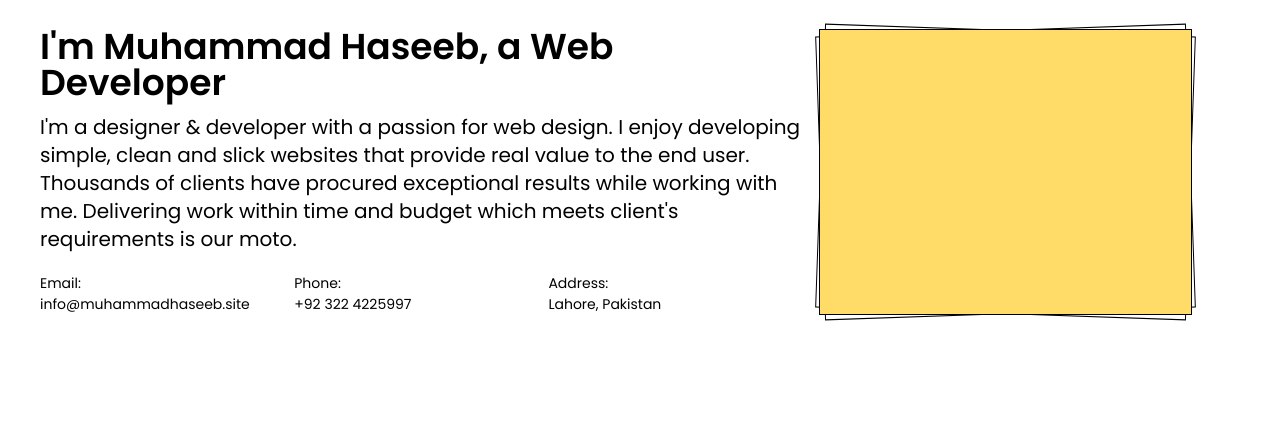
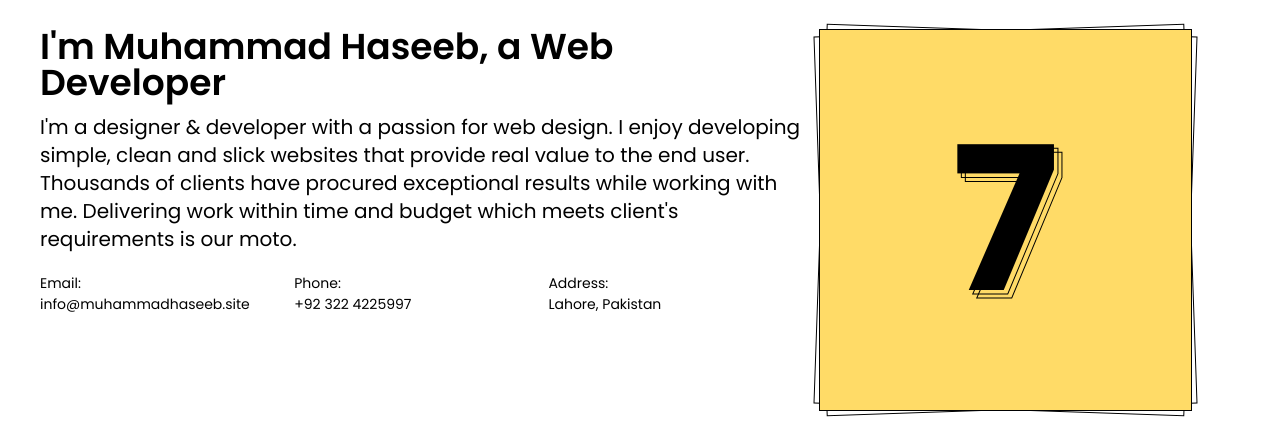
Before and after one commit to mhaseeb37/haseebportfolio, a Next.js app: page /profile in a window 1280 px wide. Shown: the part 887-1311 px from the top of the page. Before the commit the page ends 1218 px from the top, so only its background shows below. Built offline with nearby package versions, Linux system fonts and the light colour scheme; a web font is replaced by a local one.

Commit message:
gsap mousemove event added

```diff
--- a/app/ui/components/about.js
+++ b/app/ui/components/about.js
@@ -1,8 +1,44 @@
+"use client";
+import { useRef } from "react";
+import gsap from "gsap";
+import { useGSAP } from "@gsap/react";
 import { poppins, lusitana } from "../fonts";
 
 export default function About() {
+    const container = useRef();
+
+    const body = document.querySelector('body');
+    useGSAP(()=>{
+        body.addEventListener('mousemove',function(e){
+            // Get the element's bounding box
+            const rect = body.getBoundingClientRect();
+
+            // Calculate the cursor position relative to the element
+            const x = e.clientX - rect.left;  // X-coordinate inside the element
+            const y = e.clientY - rect.top;   // Y-coordinate inside the element
+
+            // Calculate the shadow offset based on cursor position (center it)
+            const offsetX = (x - rect.width / 2) / 150;
+            const offsetY = (y - rect.height / 2) / 150;
+
+            // Use GSAP to animate the shadow position dynamically
+            gsap.to(".expOutlineOne", {
+                x: offsetX,
+                y: offsetY,
+                ease: 'power3.out',
+                duration: 0.3
+            });
+            gsap.to(".expOutlineTwo", {
+                x: offsetX + 5,
+                y: offsetY + 5,
+                ease: 'power3.out',
+                duration: 0.3
+            });
+        });
+    });
+
   return (
-    <div className={`${poppins.className} aboutwrapper pt-32 w-full md:max-w-3xl lg:max-w-4xl xl:max-w-6xl text-black`}>
+    <div className={`${poppins.className} aboutwrapper pt-32 w-full md:max-w-3xl lg:max-w-4xl xl:max-w-6xl text-black`} ref={container}>
       <div className="aboutAboveWrapper relative">
         <span
           className={`${lusitana.className} titleOverlay absolute font-bold top-[-50px] left-0 uppercase text-[64px] md:text-9xl opacity-5`}
@@ -44,7 +80,17 @@ export default function About() {
             </div>
           </div>
           <div className="col-span-12 md:col-span-4 relative border bg-[#ffdb67] p-10 border-[#000000] before:block before:absolute before:-inset-0 before:rotate-2 before:w-full before:border before:border-[#000000] before:z-[-1] before:transition-transform before:duration-300 after:block after:absolute after:-inset-0 after:-rotate-2 after:w-full after:border after:border-[#000000] after:z-[-1] after:transition-transform after:duration-300 hover:before:rotate-0 hover:after:rotate-0">
-            <div className="yearsExpWrapper"></div>
+            <div className="group yearsExpWrapper relative flex justify-center font-bold">
+                <span className="expOutlineOne absolute inset-0 text-center text-[200px] translate-x-1 translate-y-1 group-hover:hidden" style={{
+                    WebkitTextStroke: '1px #000',
+                    WebkitTextFillColor: 'rgba(0, 0, 0, 0)',
+                }}>7</span>
+                <span className="expOutlineTwo absolute inset-0 text-center text-[200px] translate-x-2 translate-y-2 group-hover:hidden" style={{
+                    WebkitTextStroke: '1px #000',
+                    WebkitTextFillColor: 'rgba(0, 0, 0, 0)',
+                }}>7</span>
+                <span className="expNumber text-[200px]">7</span>
+            </div>
           </div>
         </div>
       </div>
```
